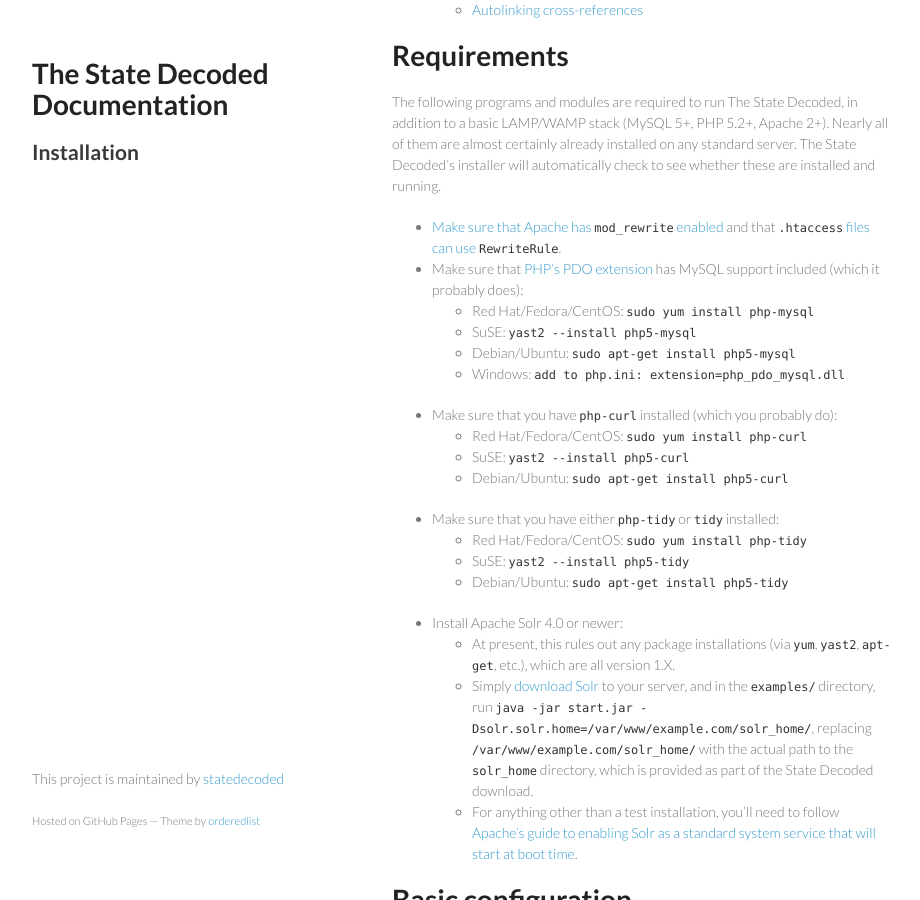
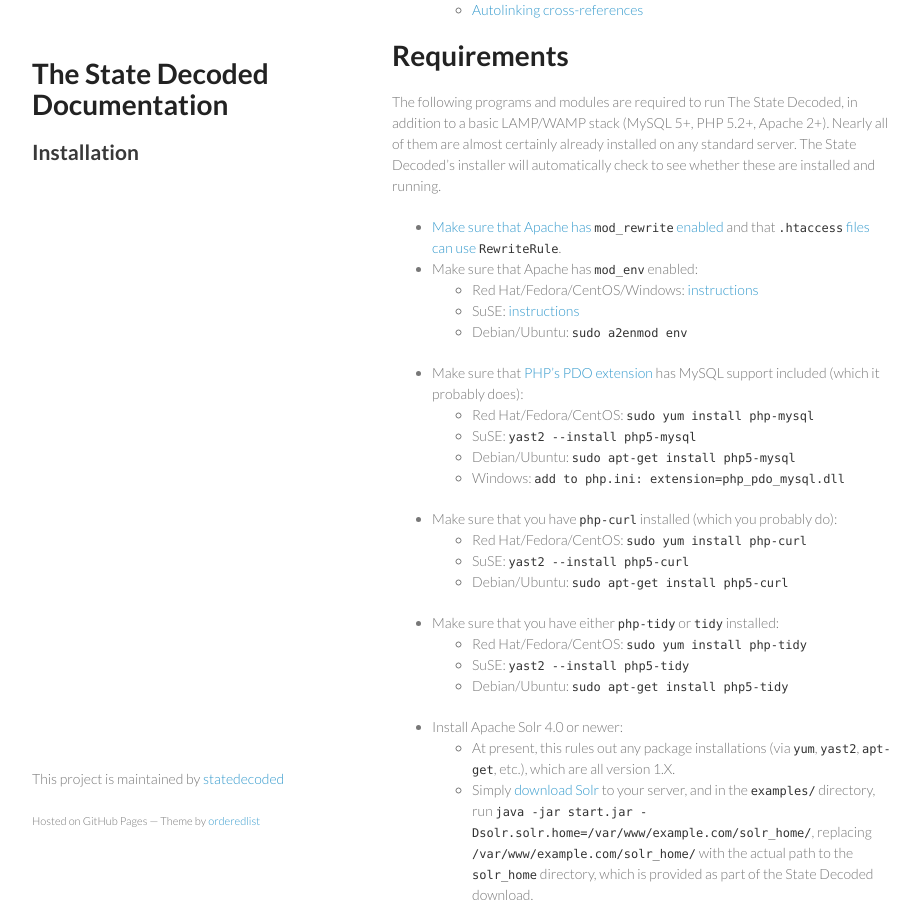
Before and after one commit to statedecoded/documentation, a Jekyll site: the page built from installation.md, in a window 1280 px wide and 900 px high, scrolled down 340 px. Shown: the whole window, without its empty margins (178-1098 px from the left). Built offline with Jekyll 4.4.1, drawn with Linux system fonts in a browser that asks for light colours.

Commit message:
Document the need for mod_env
Towards statedecoded/statedecoded#448.

```diff
--- a/installation.md
+++ b/installation.md
@@ -14,6 +14,10 @@
 The following programs and modules are required to run The State Decoded, in addition to a basic LAMP/WAMP stack (MySQL 5+, PHP 5.2+, Apache 2+). Nearly all of them are almost certainly already installed on any standard server. The State Decoded’s installer will automatically check to see whether these are installed and running.
 
 * [Make sure that Apache has `mod_rewrite` enabled](http://stackoverflow.com/questions/9021425/how-to-check-if-mod-rewrite-is-enabled-in-php) and that [`.htaccess` files can use `RewriteRule`](https://help.ubuntu.com/community/EnablingUseOfApacheHtaccessFiles).
+* Make sure that Apache has `mod_env` enabled:
+	* Red Hat/Fedora/CentOS/Windows: [instructions](http://serverfault.com/questions/56394/how-do-i-enable-apache-modules-from-the-command-line-in-redhat/56435#56435)
+	* SuSE: [instructions](http://johannesluderschmidt.de/lang/en-us/django-invalid-command-setenv-in-opensuse/291/)
+	* Debian/Ubuntu: `sudo a2enmod env`
 * Make sure that [PHP's PDO extension](http://php.net/manual/en/book.pdo.php) has MySQL support included (which it probably does):
 	* Red Hat/Fedora/CentOS: `sudo yum install php-mysql`
 	* SuSE: `yast2 --install php5-mysql`
```
